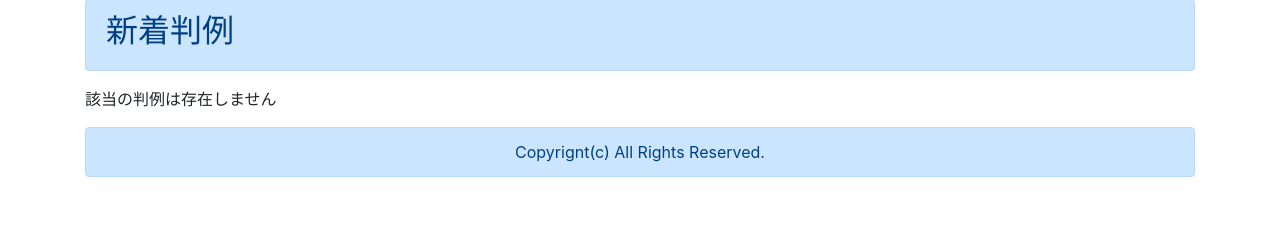
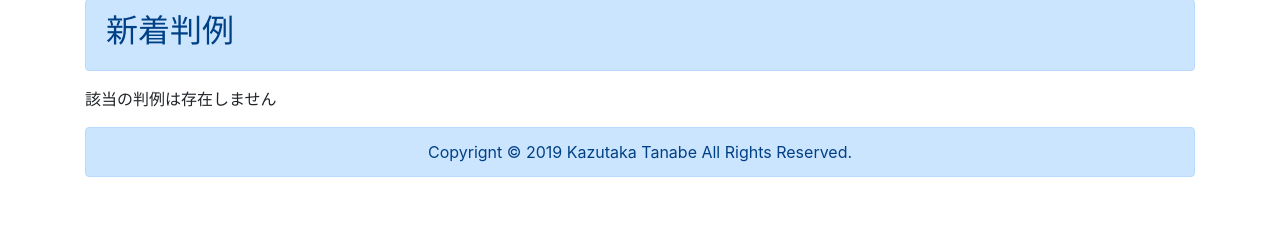
Before and after one commit to kz-tanabe/lawcases_japan, a Django app: page / in a window 1280 px wide. Shown: the part 561-800 px from the top of the page. Run offline with Django 3.2, Linux system fonts and the light colour scheme; data that the repository does not hold is empty; some libraries are stand-ins or nearby versions.

Commit message:
Update base.html

```diff
--- a/hanrei/templates/base.html
+++ b/hanrei/templates/base.html
@@ -38,7 +38,7 @@
       {% endblock %}
         </div>
       </div>
-    <div id="footer"><div class="alert alert-primary" role="alert">Copyrignt(c) All Rights Reserved.</div></div>
+    <div id="footer"><div class="alert alert-primary" role="alert">Copyrignt © 2019 Kazutaka Tanabe All Rights Reserved.</div></div>
     </div>
 
     <!-- Optional JavaScript -->
```
